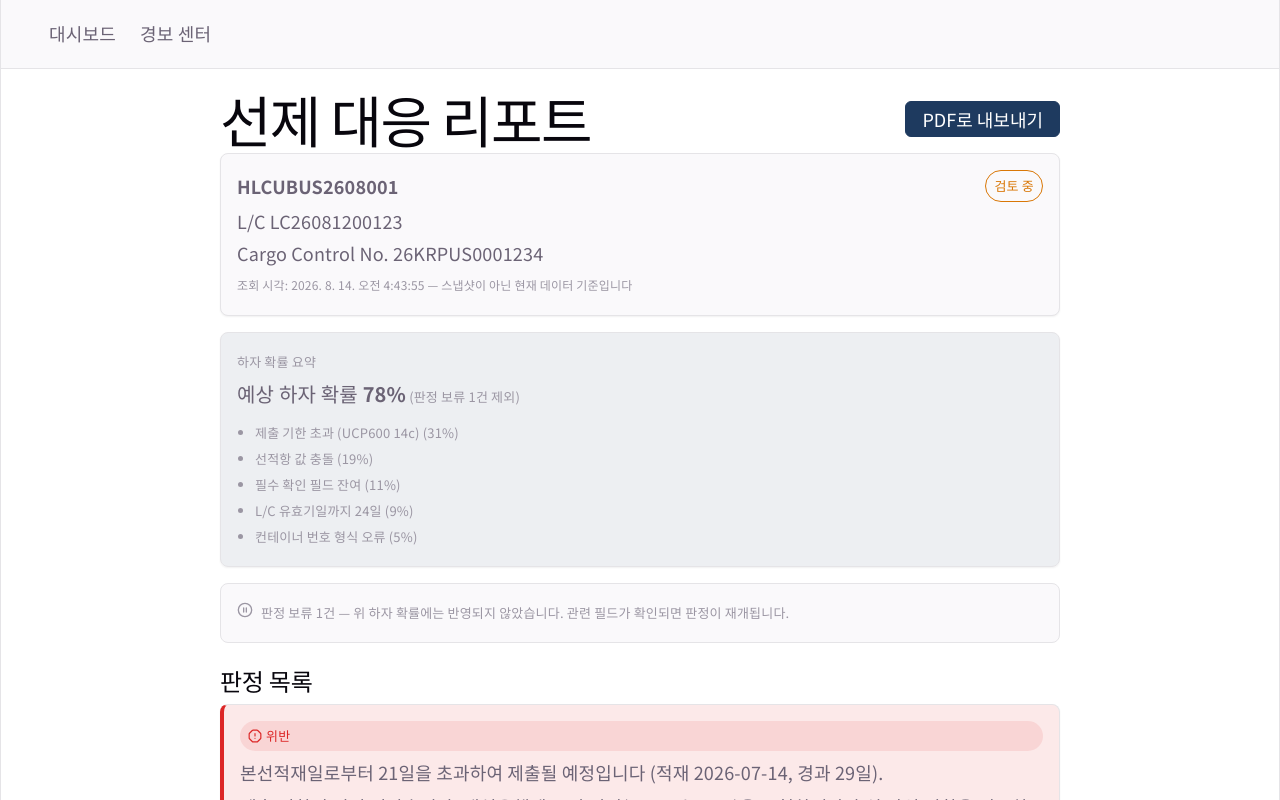
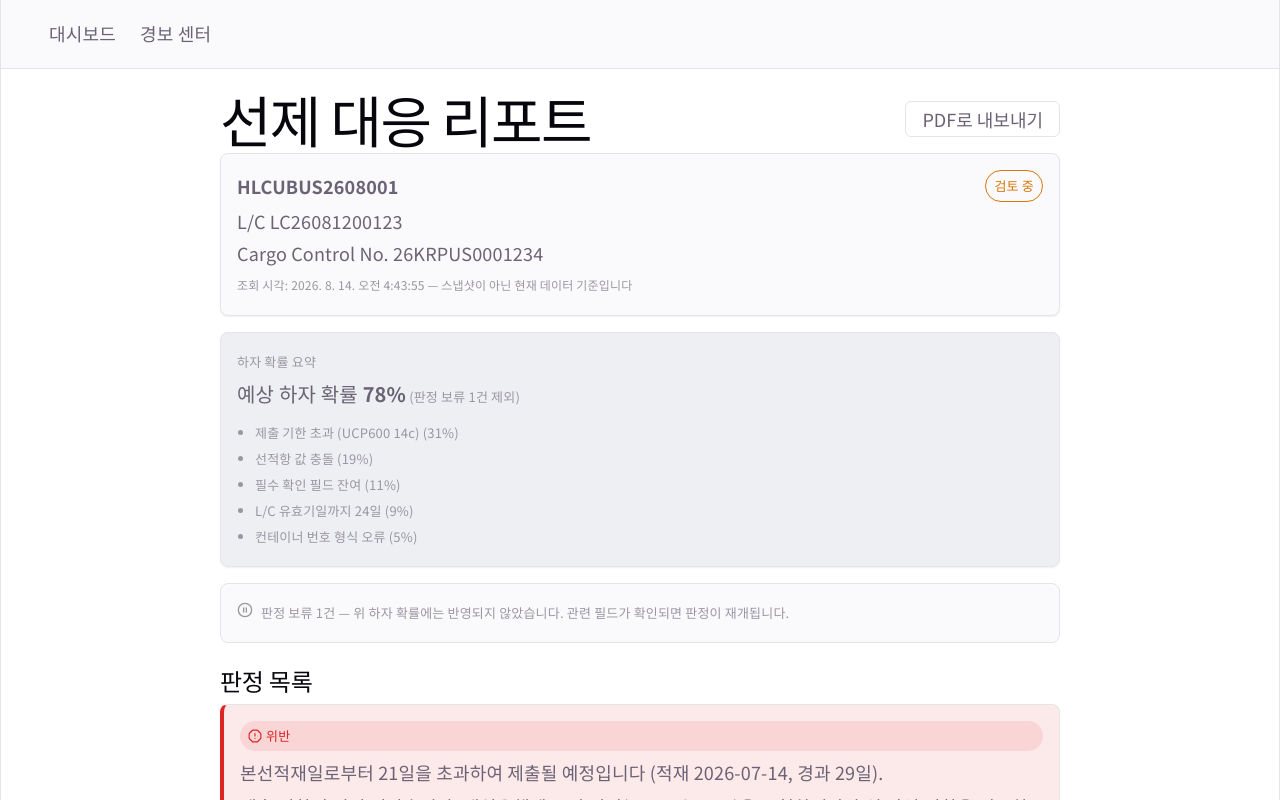
Before and after one commit to Khyojae/B-L-copilot, a React (Vite) app in the folder frontend/: page /shipments/1/report in a window 1280 px wide. Shown: the top 800 px of the page. Built offline with nearby package versions, Linux system fonts and the light colour scheme.

Commit message:
Tone down PDF export button to secondary, alert on click since it's not wired up

```diff
--- a/frontend/src/pages/S7Report/index.tsx
+++ b/frontend/src/pages/S7Report/index.tsx
@@ -21,8 +21,9 @@ export function S7Report() {
   const deferredVerdicts = mockVerdicts.filter((verdict) => verdict.result === 'DEFERRED');
 
   function handleExportPdf() {
-    // 설계만 — 실제 PDF 렌더링(§10.5 REPORT_PDF 목표 30s)은 이번 기간 범위 밖
-    console.log('[S7Report] PDF로 내보내기 클릭 — 아직 동작 없음');
+    // 설계만 — 실제 PDF 렌더링(§10.5 REPORT_PDF 목표 30s)은 이번 기간 범위 밖.
+    // 버튼은 남겨두되 클릭해도 아무 일도 안 일어나면 헷갈리니 짧게 안내만 띄움
+    window.alert('PDF 내보내기는 준비 중입니다');
   }
 
   return (
@@ -36,7 +37,7 @@ export function S7Report() {
         }}
       >
         <h1 style={{ margin: 0 }}>선제 대응 리포트</h1>
-        <button type="button" className="btn-primary" onClick={handleExportPdf}>
+        <button type="button" className="btn-secondary" onClick={handleExportPdf}>
           PDF로 내보내기
         </button>
       </div>
```
